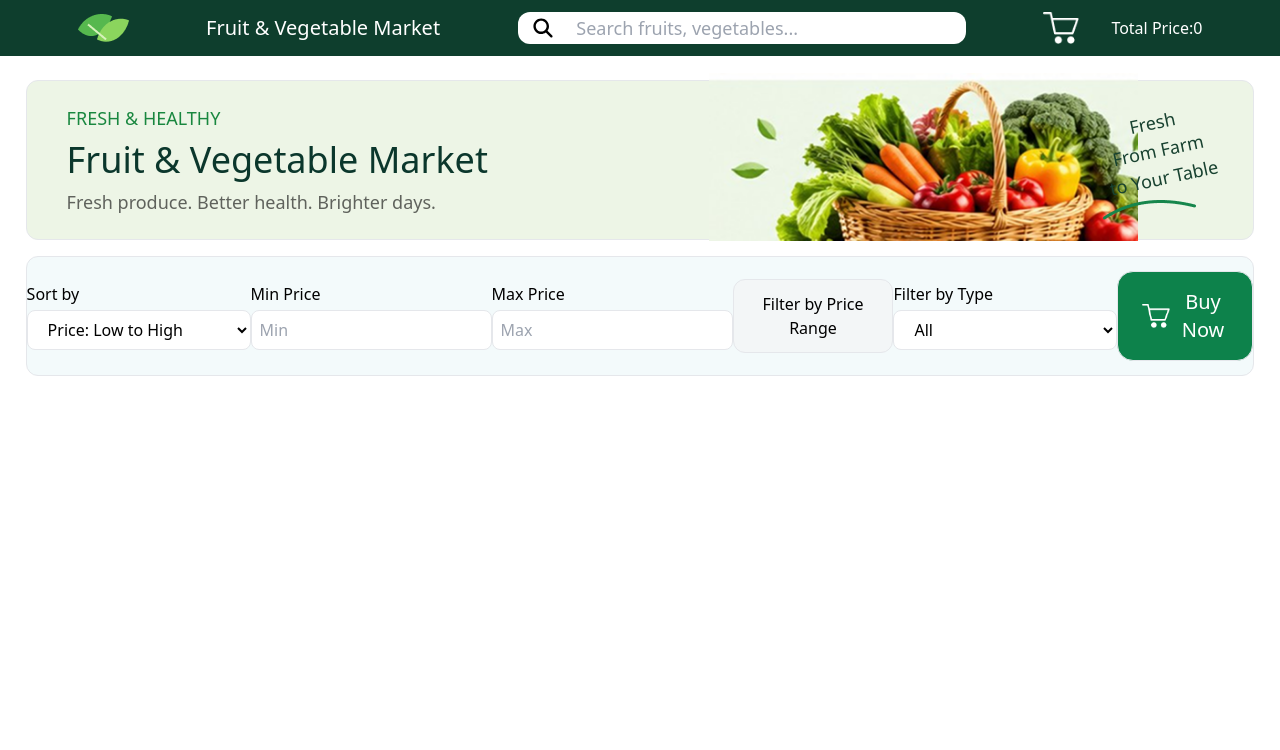
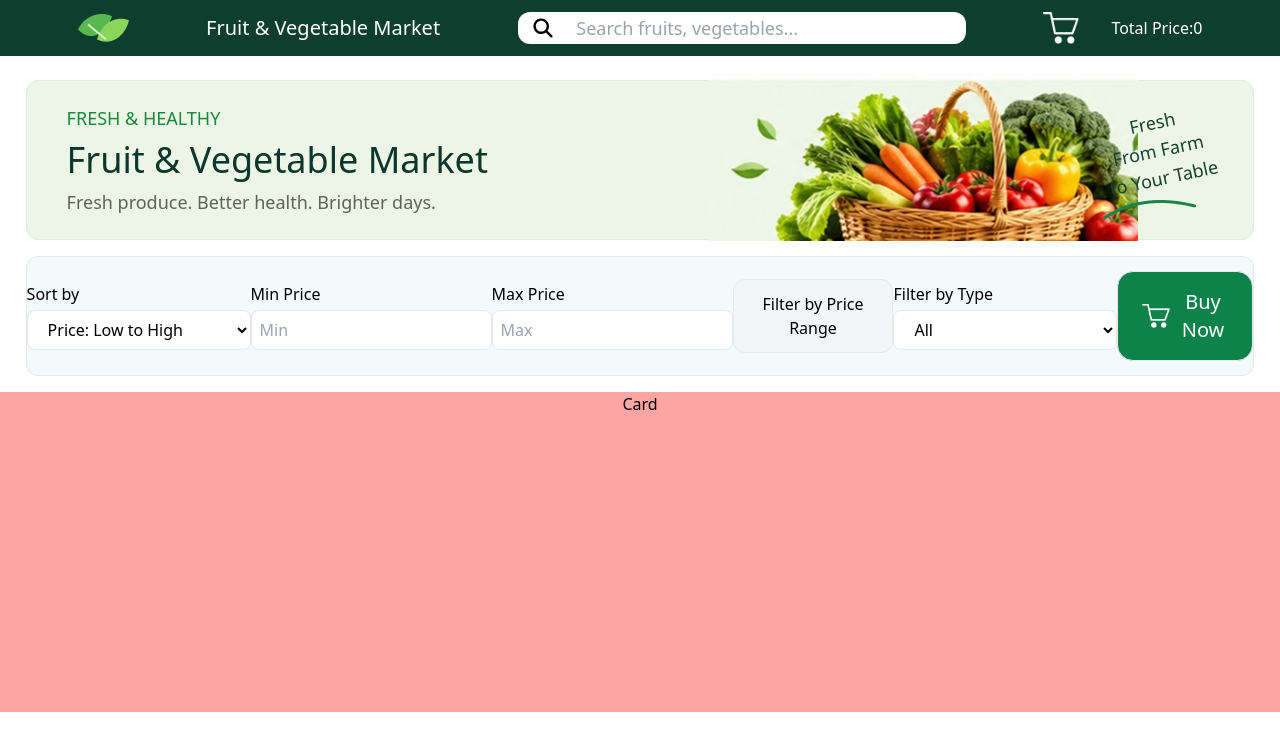
Before and after one commit to VaibhavSain/Fruit-And-Vegetable-Shop-Using-Mern, a React (Create React App) app in the folder frontend/: page / in a window 1280 px wide. Shown: the top 750 px of the page. Built offline with nearby package versions, Linux system fonts and the light colour scheme.

Commit message:
created card and products

```diff
--- a/frontend/src/App.js
+++ b/frontend/src/App.js
@@ -2,16 +2,17 @@ import './App.css';
 import Filter from './components/Filter';
 import Header from './components/Header';
 import Hero from './components/Hero';
+import Products from './components/Products';
 
 function App() {
   return (
     <div className="App">
       <Header />
-      <div className='h-[20rem] flex flex-col items-center w-full'>
+      <div className='h-[20rem] flex  flex-col items-center w-full'>
         <Hero />
         <Filter />
-
       </div>
+      <Products />
     </div>
   );
 }
--- /dev/null
+++ b/frontend/src/components/Card.jsx
@@ -0,0 +1,7 @@
+import React from "react";
+
+function Card() {
+  return <div>Card</div>;
+}
+
+export default Card;
--- /dev/null
+++ b/frontend/src/components/Products.jsx
@@ -0,0 +1,12 @@
+import React from "react";
+import Card from "./Card";
+
+function Products() {
+  return (
+    <div className="h-[20rem] mt-4 bg-red-300 w-full">
+      <Card />
+    </div>
+  );
+}
+
+export default Products;
```
